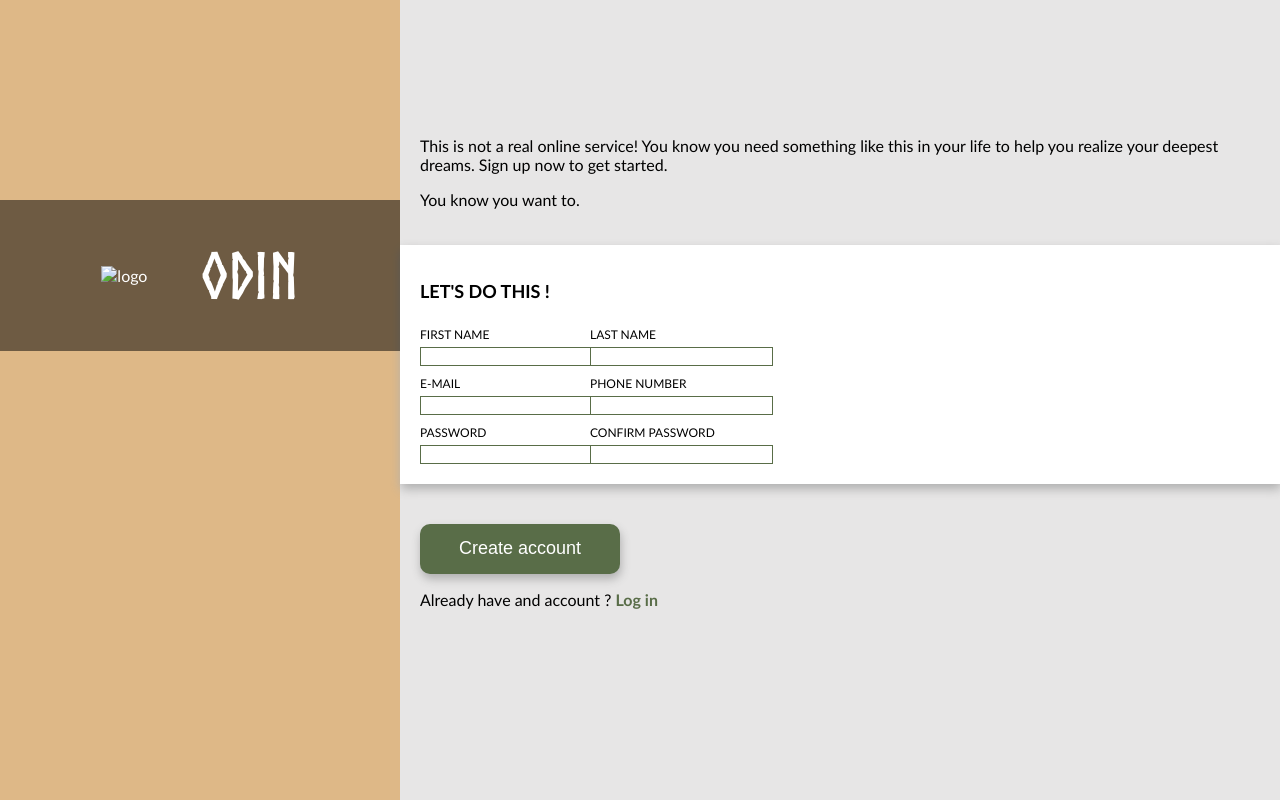
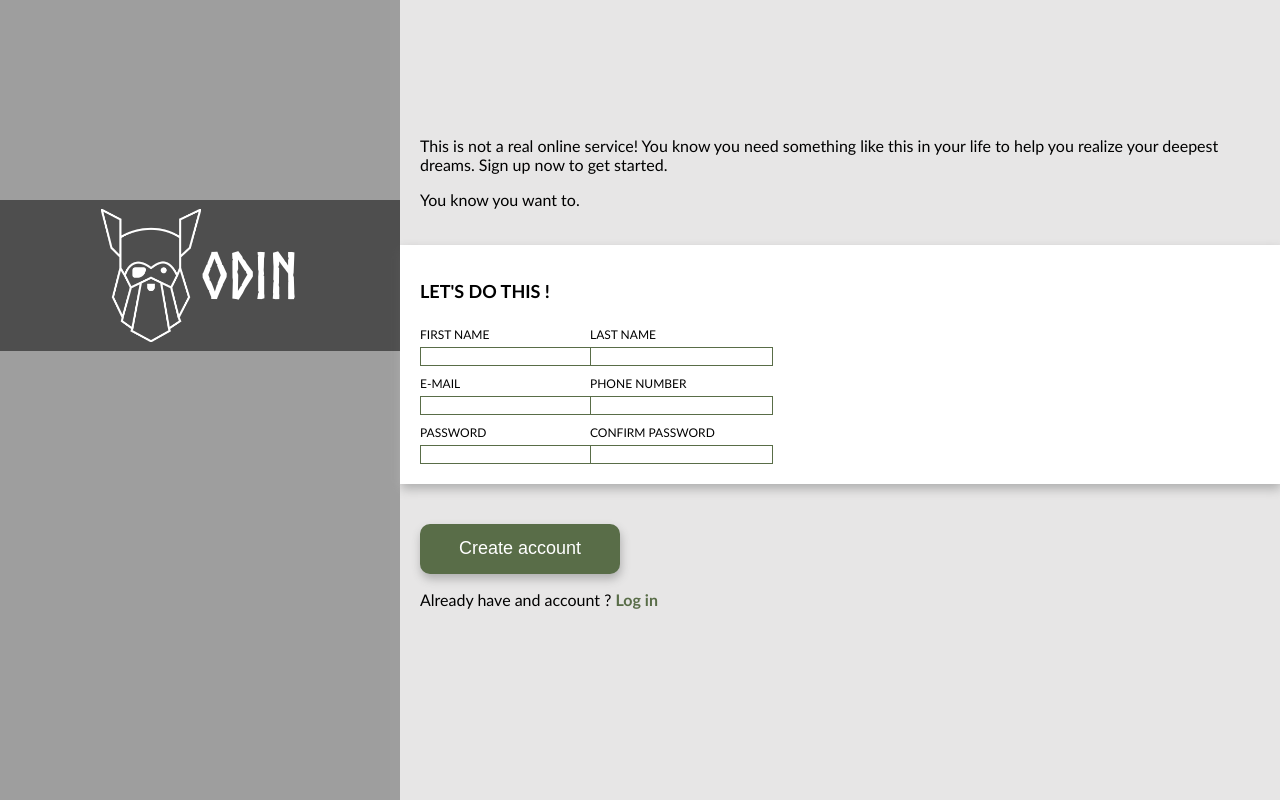
Before and after one commit to mginzburgs/Sign-up-Form, a plain HTML site: page index.html in a window 1280 px wide. Drawn offline with Linux system fonts and the light colour scheme; the site is published under a folder, as on GitHub Pages, so addresses that start at the root find nothing.

Commit message:
image fix

```diff
--- a/index.html
+++ b/index.html
@@ -14,7 +14,7 @@
         <header class="header">
             <div class="header__logo">
                 <a href="index.html" class="logo__link">
-                    <img src="/assets/logo.png" alt="logo" width="100px">
+                    <img src="assets/logo.png" alt="logo" width="100px">
                     <h1>ODIN</h1>
                 </a>
             </div>
--- a/styles.css
+++ b/styles.css
@@ -44,7 +44,7 @@ a {
 .header {
   max-width: 400px;
   height: 100%;
-  background-image: url(/assets/background.jpg);
+  background-image: url(assets/background.jpg);
   background-size: cover;
   background-repeat: no-repeat;
 }
```
